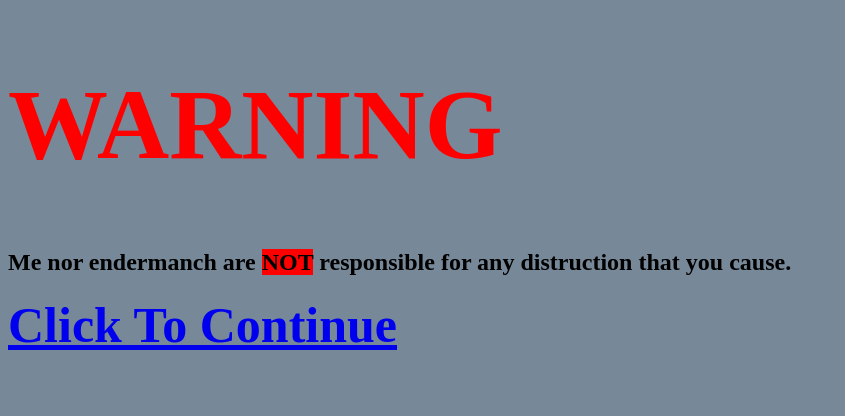
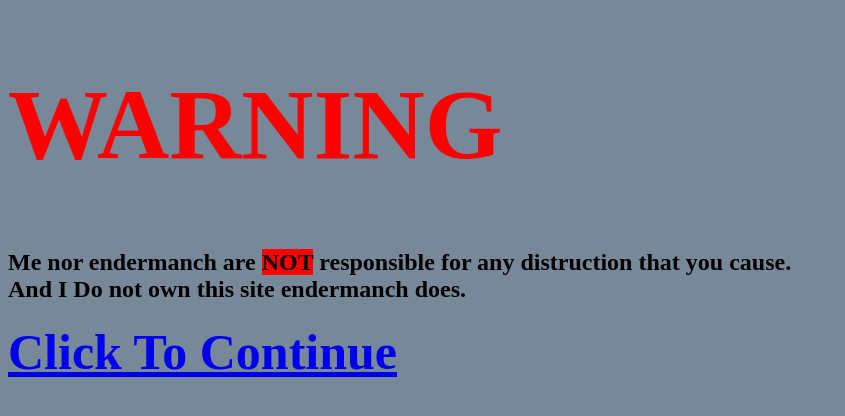
Before and after one commit to Casperhouse/Casperhouse.github.io, a plain HTML site: page Warning.html in a window 1280 px wide. Shown: the whole page, without its empty margins (0-845 px from the left). Drawn offline with Linux system fonts and the light colour scheme.

Commit message:
Update Warning.html

```diff
--- a/Warning.html
+++ b/Warning.html
@@ -11,7 +11,7 @@
 </head>
 <body>
     <strong><h1 class="Heading">WARNING</h1></strong>
-    <strong><h2 class="Heading">Me nor endermanch are <span style="background-color:red;">NOT</span> responsible for any distruction that you cause.</h2></strong>
+    <strong><h2 class="Heading">Me nor endermanch are <span style="background-color:red;">NOT</span> responsible for any distruction that you cause.<div>And I Do not own this site endermanch does.</div></h2></strong>
     <strong><a class="continue"href="https://www.malwarewatch.org">Click To Continue</a></strong>
 </body>
 </html>
```
